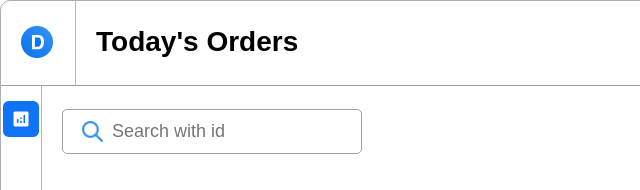
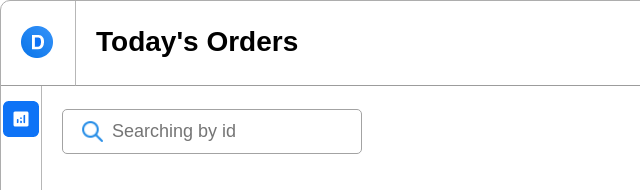
Before and after one commit to ghasnhhz/nefilyApp, a plain HTML site: page index.html in a window 1280 px wide. Shown: the top 190 px of the page, 0-640 px from the left. Drawn offline with Linux system fonts and the light colour scheme.

Commit message:
Changed Search with id to Searching by id

```diff
--- a/index.html
+++ b/index.html
@@ -33,7 +33,7 @@
           <div class="bottom-right-upper-div">
             <div class="bottom-right-top-searching-div">
               <img src="/nefilyApp/images/searchingIcon.png" style="width: 25px; height: 25px; margin-left: 17px;">
-              <input placeholder="Search with id" class="input-element">
+              <input placeholder="Searching by id" class="input-element">
             </div>
 
             <div class="bottom-right-top-right-div">
--- a/main.css
+++ b/main.css
@@ -7,7 +7,6 @@
 html, body {
   background-attachment: scroll;
   box-sizing: border-box;
-
   width: 100%;
 }
 body {
@@ -19,9 +18,7 @@ body {
   flex-direction: column;
   max-width: 100vw;
   width: auto;
-
   min-height: 780px;
-
   border: 1px solid rgb(173, 173, 173);
   border-radius: 10px;
   display: flex;
```
